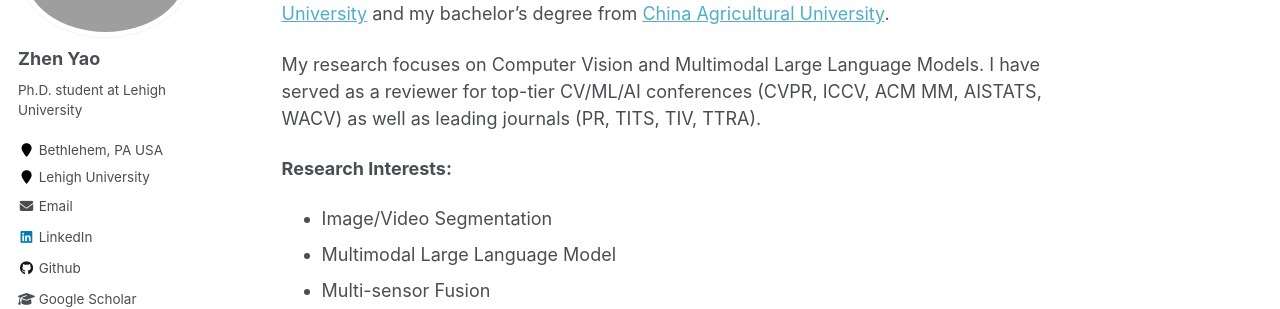
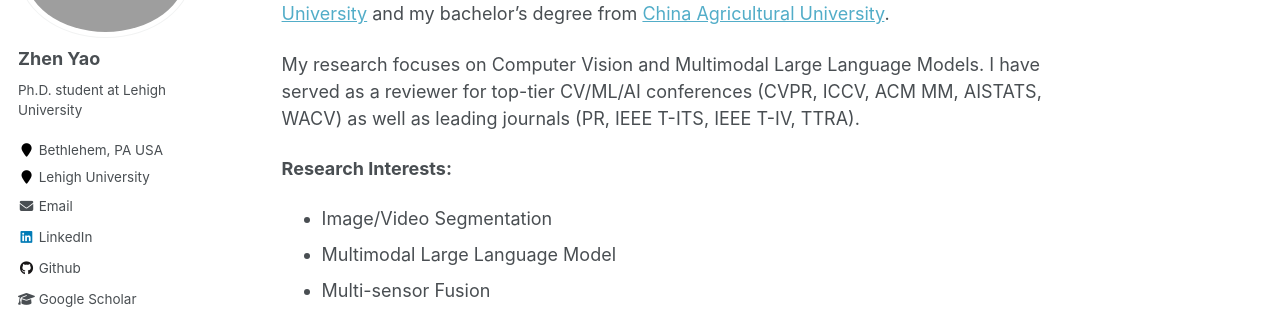
Before and after one commit to zyaocoder/zyaocoder.github.io, a Jekyll site: the page built from _pages/about.md, in a window 1280 px wide and 1014 px high. Shown: the part 202-511 px from the top of the window. Built offline with Jekyll 4.4.1, drawn with Linux system fonts in a browser that asks for light colours.

Commit message:
Update about.md

```diff
--- a/_pages/about.md
+++ b/_pages/about.md
@@ -9,7 +9,7 @@
 ---
 I am a Ph.D. student at [WiNS Lab](http://carina.cse.lehigh.edu/winslab/index.php), [Lehigh University](https://www2.lehigh.edu/), under the supervision of Dr. [Mooi Choo Chuah](https://www.cse.lehigh.edu/~chuah/). Before joining Lehigh, I obtained my master's degree from [New York University](https://www.nyu.edu/) and my bachelor's degree from [China Agricultural University](https://en.cau.edu.cn/).
 
-My research focuses on Computer Vision and Multimodal Large Language Models. I have served as a reviewer for top-tier CV/ML/AI conferences (CVPR, ICCV, ACM MM, AISTATS, WACV) as well as leading journals (PR, TITS, TIV, TTRA).
+My research focuses on Computer Vision and Multimodal Large Language Models. I have served as a reviewer for top-tier CV/ML/AI conferences (CVPR, ICCV, ACM MM, AISTATS, WACV) as well as leading journals (PR, IEEE T-ITS, IEEE T-IV, TTRA).
 
 <strong>Research Interests:</strong>
 * Image/Video Segmentation
```
